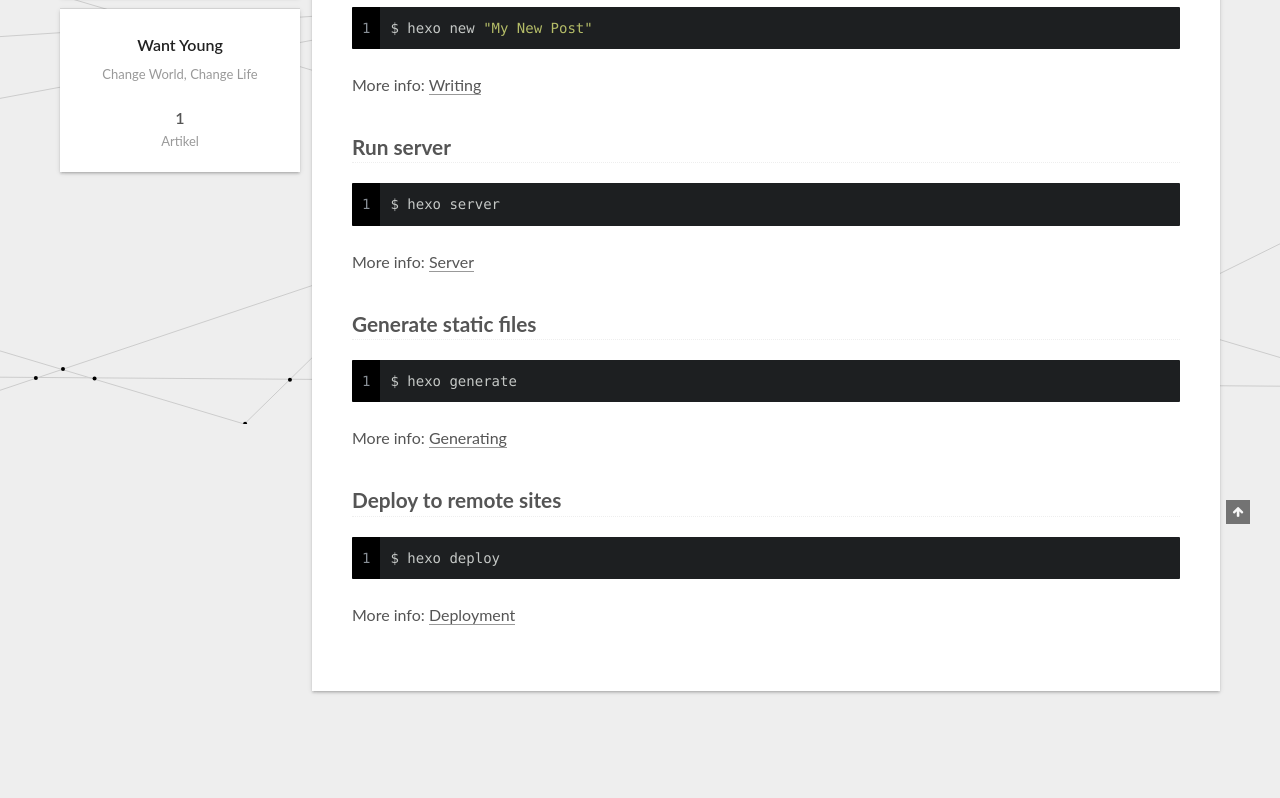
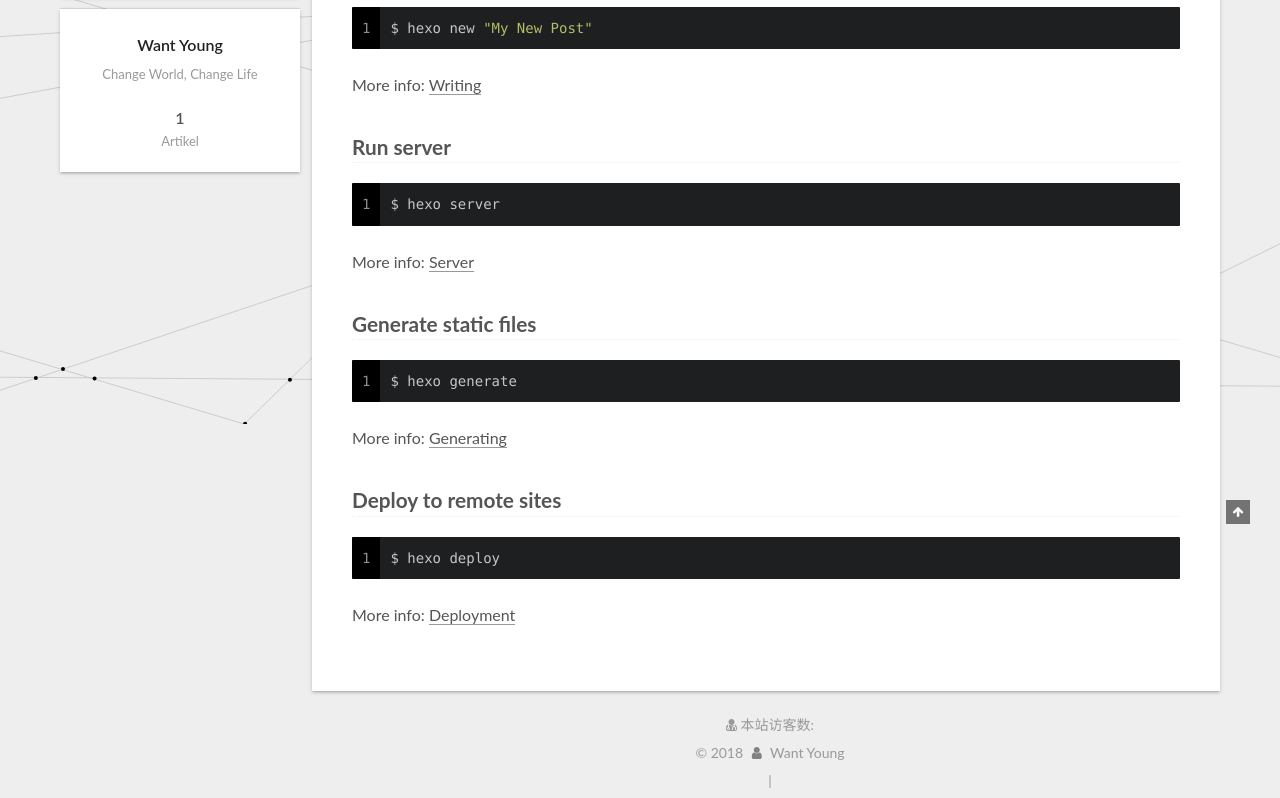
Before and after one commit to oosprey/Osprey.github.io, a plain HTML site: page index.html in a window 1280 px wide. Shown: the part 376-1174 px from the top of the page. Before the commit the page ends 1117 px from the top, so only its background shows below. Drawn offline with nearby package versions, Linux system fonts and the light colour scheme; some packages are replaced by stand-ins of ours; a script that the page names is missing.

Commit message:
Site updated: 2018-11-30 15:50:20

```diff
--- a/css/main.css
+++ b/css/main.css
@@ -1850,7 +1850,7 @@ pre .javascript .function {
   width: 4px;
   height: 4px;
   border-radius: 50%;
-  background: #963ea8;
+  background: #4a0066;
 }
 .links-of-blogroll {
   font-size: 13px;
--- a/index.html
+++ b/index.html
@@ -620,6 +620,34 @@
 
     <footer id="footer" class="footer">
       <div class="footer-inner">
+        <script async src="https://dn-lbstatics.qbox.me/busuanzi/2.3/busuanzi.pure.mini.js"></script>
+<div class="powered-by">
+<i class="fa fa-user-md"></i><span id="busuanzi_container_site_uv">
+  本站访客数:<span id="busuanzi_value_site_uv"></span>
+</span>
+</div>
+<div class="copyright">&copy; <span itemprop="copyrightYear">2018</span>
+  <span class="with-love" id="animate">
+    <i class="fa fa-user"></i>
+  </span>
+  <span class="author" itemprop="copyrightHolder">Want Young</span>
+
+
+
+
+</div>
+
+
+
+
+
+  <span class="post-meta-divider">|</span>
+
+
+
+
+
+
 
 
 
```
Also changed, not shown: 2018/11/29/hello-world/index.html (+28 -0 lines), about/index.html (+28 -0 lines), about/test.html (+28 -0 lines), algorithm/index.html (+28 -0 lines), archives/2018/11/index.html (+28 -0 lines), archives/2018/index.html (+28 -0 lines), archives/index.html (+28 -0 lines), life/index.html (+28 -0 lines), technology/index.html (+28 -0 lines).
